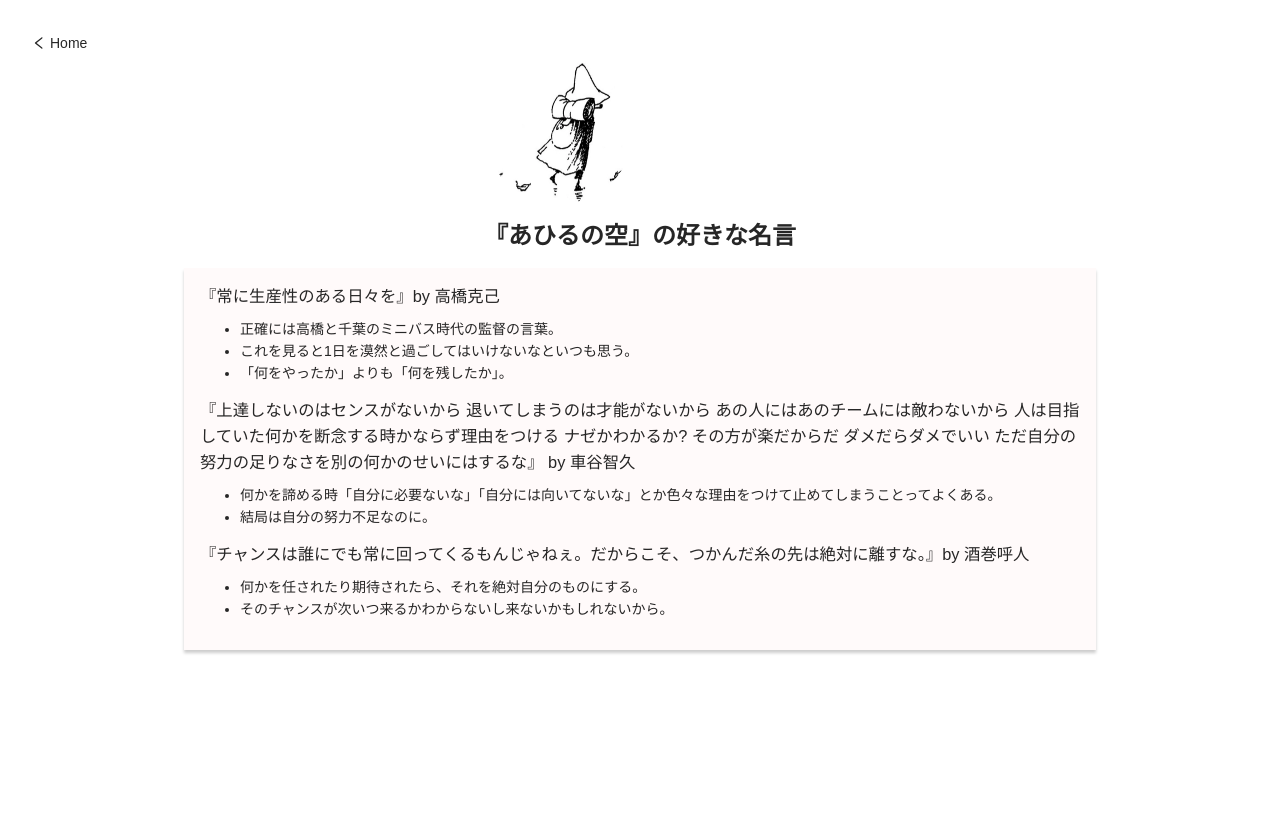
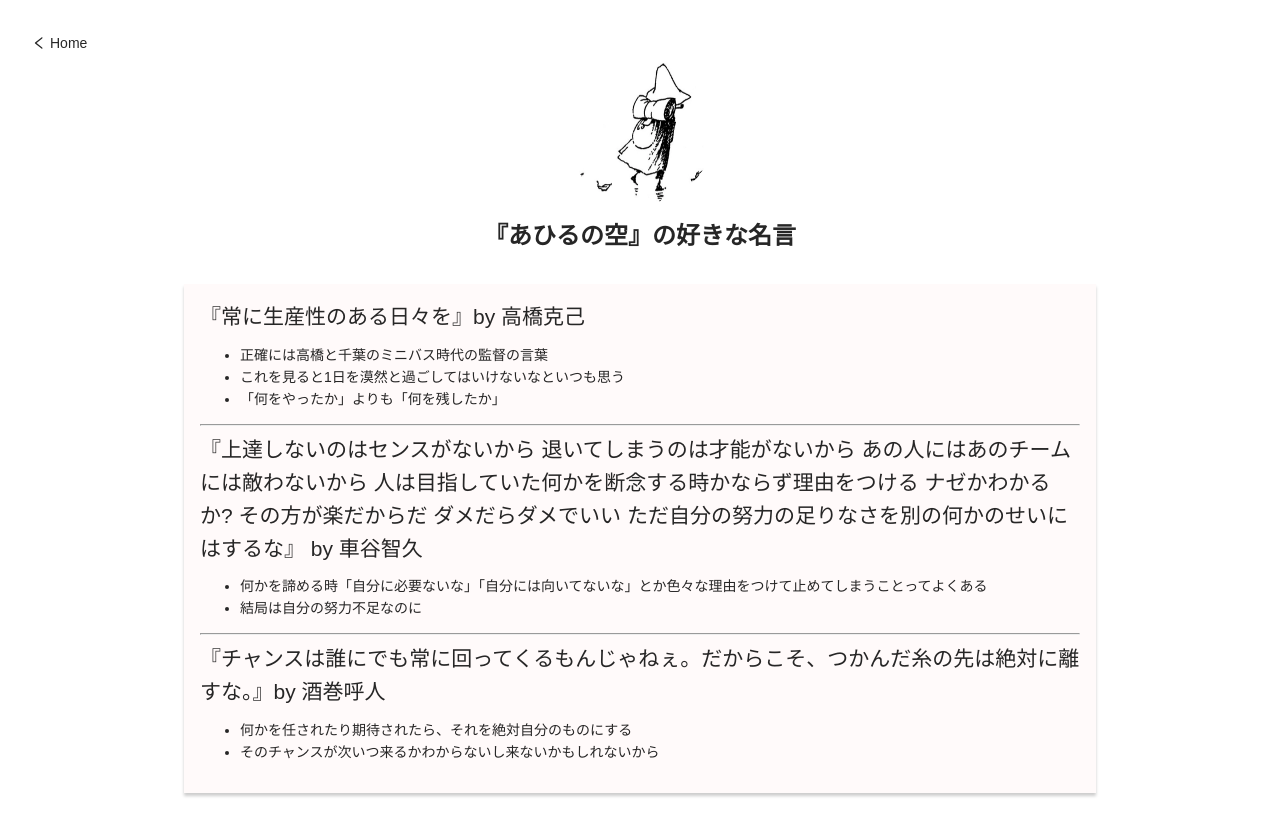
Before and after one commit to takumimzd/mzd, a Next.js app: page /blogs/1 in a window 1280 px wide. Built offline with nearby package versions, Linux system fonts and the light colour scheme.

Commit message:
マークダウン修正

```diff
--- a/src/assets/blog/blogItems.ts
+++ b/src/assets/blog/blogItems.ts
@@ -31,18 +31,22 @@
 ];
 
 const Blog1Body = `
-### 『常に生産性のある日々を』by 高橋克己
-- 正確には高橋と千葉のミニバス時代の監督の言葉。
-- これを見ると1日を漠然と過ごしてはいけないなといつも思う。
-- 「何をやったか」よりも「何を残したか」。
+## 『常に生産性のある日々を』by 高橋克己
+- 正確には高橋と千葉のミニバス時代の監督の言葉
+- これを見ると1日を漠然と過ごしてはいけないなといつも思う
+- 「何をやったか」よりも「何を残したか」
 
-### 『上達しないのはセンスがないから 退いてしまうのは才能がないから あの人にはあのチームには敵わないから 人は目指していた何かを断念する時かならず理由をつける ナゼかわかるか? その方が楽だからだ ダメだらダメでいい ただ自分の努力の足りなさを別の何かのせいにはするな』 by 車谷智久
-- 何かを諦める時「自分に必要ないな」「自分には向いてないな」とか色々な理由をつけて止めてしまうことってよくある。
-- 結局は自分の努力不足なのに。
+---
 
-### 『チャンスは誰にでも常に回ってくるもんじゃねぇ。だからこそ、つかんだ糸の先は絶対に離すな。』by 酒巻呼人
-- 何かを任されたり期待されたら、それを絶対自分のものにする。
-- そのチャンスが次いつ来るかわからないし来ないかもしれないから。
+## 『上達しないのはセンスがないから 退いてしまうのは才能がないから あの人にはあのチームには敵わないから 人は目指していた何かを断念する時かならず理由をつける ナゼかわかるか? その方が楽だからだ ダメだらダメでいい ただ自分の努力の足りなさを別の何かのせいにはするな』 by 車谷智久
+- 何かを諦める時「自分に必要ないな」「自分には向いてないな」とか色々な理由をつけて止めてしまうことってよくある
+- 結局は自分の努力不足なのに
+
+---
+
+## 『チャンスは誰にでも常に回ってくるもんじゃねぇ。だからこそ、つかんだ糸の先は絶対に離すな。』by 酒巻呼人
+- 何かを任されたり期待されたら、それを絶対自分のものにする
+- そのチャンスが次いつ来るかわからないし来ないかもしれないから
 `;
 
 export const OtherBlogItems: OtherBlogItemType[] = [
--- a/src/pages/blogs/[id].tsx
+++ b/src/pages/blogs/[id].tsx
@@ -29,7 +29,6 @@
         </Breadcrumb.Item>
       </Breadcrumb>
       <Center>
-        <div>
         <CircleImage
           src={blog.icon}
           size={{
@@ -38,15 +37,16 @@
           }}
           alt="profile main image"
         />
+      </Center>
+      <Center>
         <Title style={{ margin: "16px 0 0 0" }} level={3}>
           {blog.title}
         </Title>
-        </div>
       </Center>
       <Center>
         <div
           style={{
-            margin: "16px 0 32px 0",
+            margin: "32px 0 32px 0",
             backgroundColor: "#FFFAFA",
             boxShadow: "0px 3px 3px rgba(0, 0, 0, 0.2)",
             width: isPc ? "75%" : "100%",
```
Lines whose indentation alone changed are shown as unchanged.
